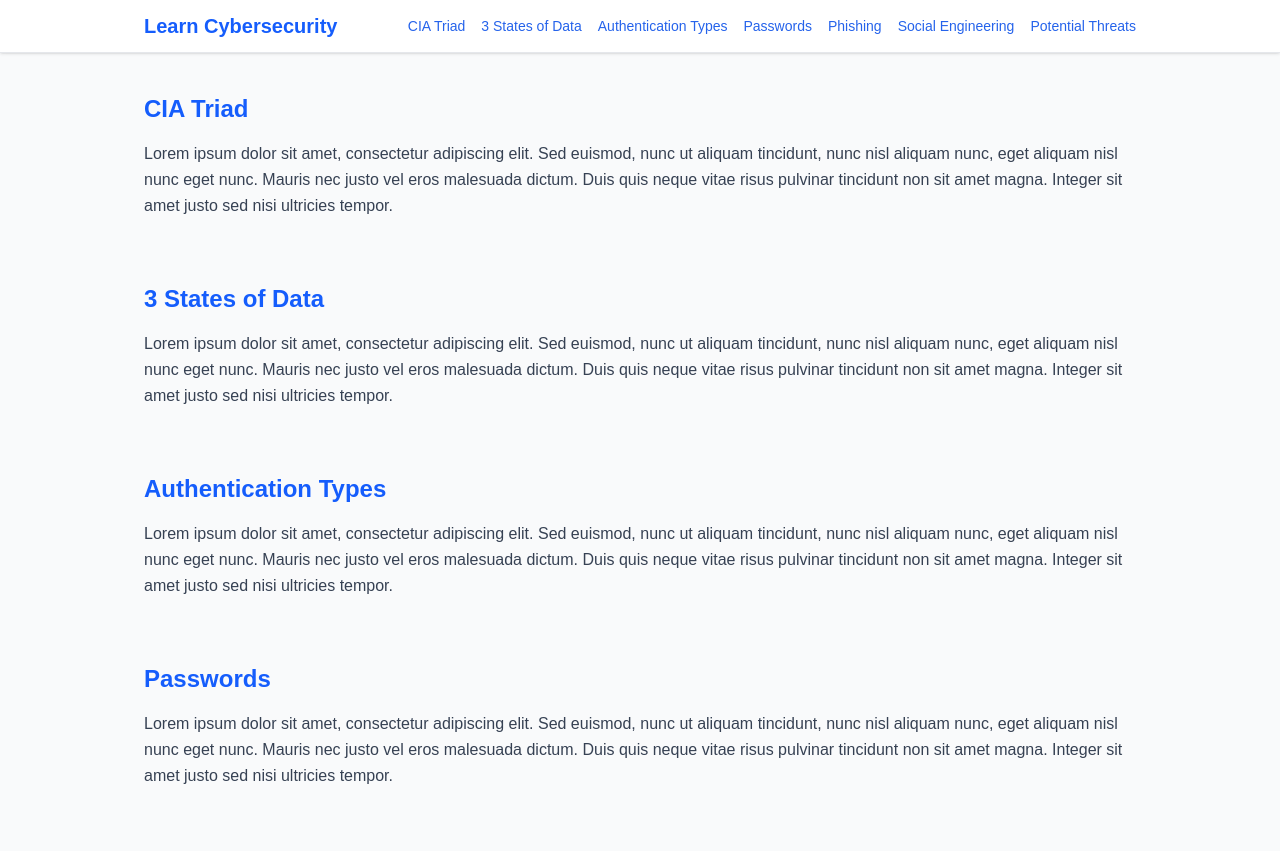
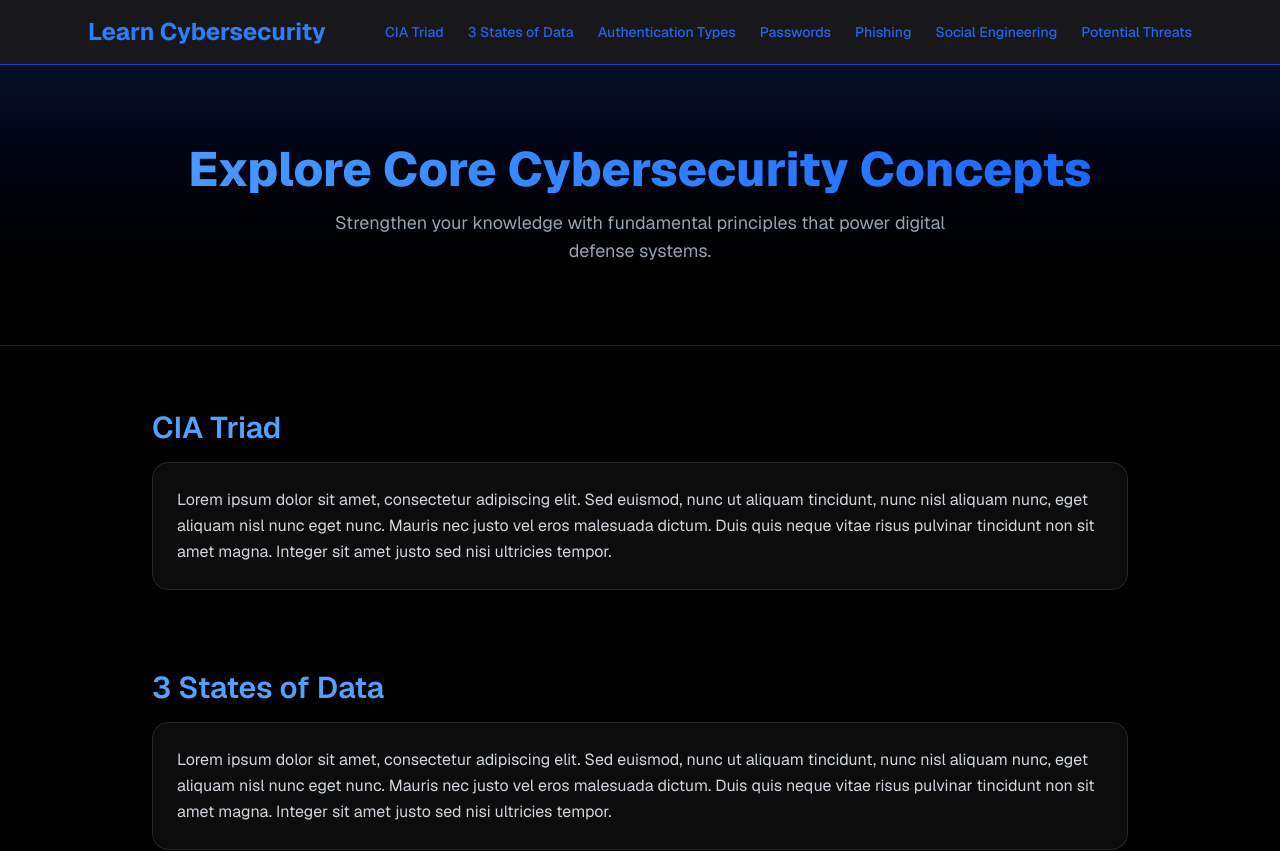
Before and after one commit to r3men/CCWebsite, a Next.js app: page /learn in a window 1280 px wide. Shown: the top 851 px of the page. Built offline with nearby package versions, Linux system fonts and the light colour scheme.

Commit message:
Update page.tsx

```diff
--- a/app/learn/page.tsx
+++ b/app/learn/page.tsx
@@ -10,17 +10,18 @@ export default function Learn() {
   ];
 
   return (
-    <main className="min-h-screen bg-gray-50 text-gray-900">
-      {/* Navigation Bar */}
-      <nav className="bg-white border-b border-gray-200 sticky top-0 z-50 shadow-sm">
-        <div className="max-w-5xl mx-auto px-4 py-3 flex items-center justify-between">
-          <h1 className="text-xl font-semibold text-blue-600">Learn Cybersecurity</h1>
-          <ul className="flex space-x-4 text-sm font-medium">
+    <main className="min-h-screen bg-black text-gray-100 font-sans">
+      <nav className="bg-zinc-900 border-b border-blue-800 sticky top-0 z-50 shadow-lg">
+        <div className="max-w-6xl mx-auto px-6 py-4 flex items-center justify-between">
+          <h1 className="text-2xl font-bold text-blue-500">
+            Learn Cybersecurity
+          </h1>
+          <ul className="hidden md:flex space-x-6 text-sm font-medium">
             {topics.map((topic) => (
               <li key={topic.id}>
                 <a
                   href={`#${topic.id}`}
-                  className="text-gray-700 hover:text-blue-600 transition-colors"
+                  className="text-gray-300 hover:text-blue-400 transition-colors duration-200"
                 >
                   {topic.title}
                 </a>
@@ -30,21 +31,37 @@ export default function Learn() {
         </div>
       </nav>
 
-      {/* Content */}
-      <section className="max-w-5xl mx-auto px-4 py-10 space-y-16">
+      <header className="bg-gradient-to-b from-blue-900/30 to-black py-20 text-center border-b border-blue-900/40">
+        <h2 className="text-4xl md:text-5xl font-extrabold bg-gradient-to-r from-blue-400 to-blue-600 bg-clip-text text-transparent">
+          Explore Core Cybersecurity Concepts
+        </h2>
+        <p className="text-gray-400 mt-4 text-lg max-w-2xl mx-auto">
+          Strengthen your knowledge with fundamental principles that power digital defense systems.
+        </p>
+      </header>
+
+      <section className="max-w-5xl mx-auto px-6 py-16 space-y-20">
         {topics.map((topic) => (
-          <article key={topic.id} id={topic.id}>
-            <h2 className="text-2xl font-bold mb-4 text-blue-600">{topic.title}</h2>
-            <p className="text-gray-700 leading-relaxed">
+          <article key={topic.id} id={topic.id} className="scroll-mt-24">
+            <h3 className="text-3xl font-semibold mb-4 text-blue-400">
+              {topic.title}
+            </h3>
+            <div className="bg-zinc-900/50 border border-zinc-800 rounded-2xl p-6 shadow-md hover:border-blue-700 transition-colors">
+              <p className="text-gray-300 leading-relaxed">
                 Lorem ipsum dolor sit amet, consectetur adipiscing elit. Sed euismod, nunc ut
                 aliquam tincidunt, nunc nisl aliquam nunc, eget aliquam nisl nunc eget nunc.
                 Mauris nec justo vel eros malesuada dictum. Duis quis neque vitae risus
                 pulvinar tincidunt non sit amet magna. Integer sit amet justo sed nisi
                 ultricies tempor.
               </p>
+            </div>
           </article>
         ))}
       </section>
+
+      <footer className="border-t border-blue-900/40 py-6 text-center text-gray-500 text-sm">
+        © {new Date().getFullYear()} Learn Cybersecurity. All rights reserved.
+      </footer>
     </main>
   );
 }
```
Lines whose indentation alone changed are shown as unchanged.
